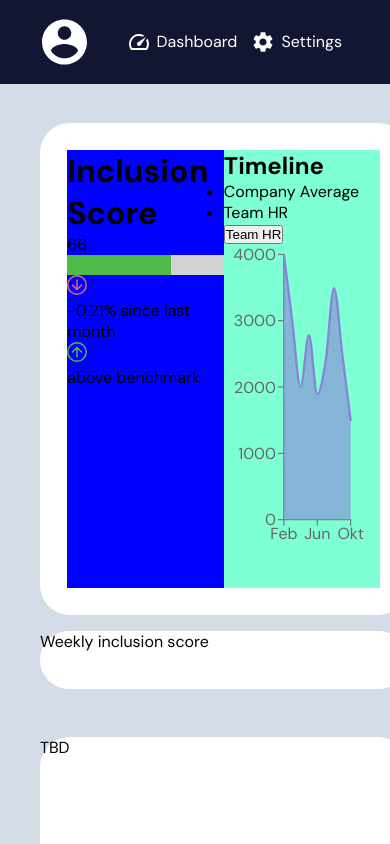
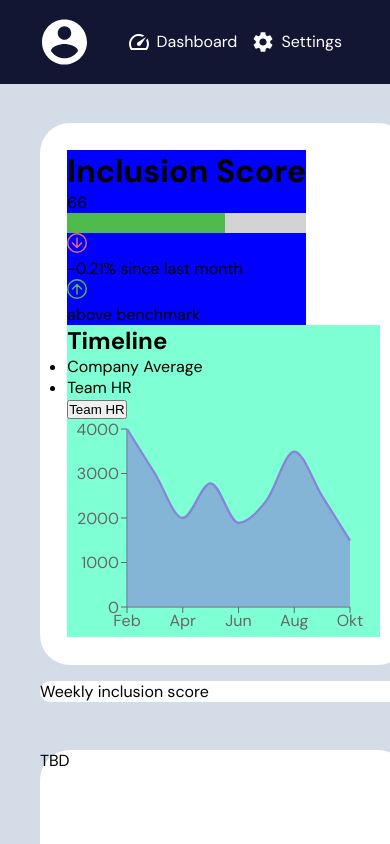
Before and after one commit to JTKsson/jolint-dashboard, a Next.js app: page / in a window 390 px wide. Shown: the top 844 px of the page. Built offline with nearby package versions, Linux system fonts and the light colour scheme.

Commit message:
Add initial styling w/ media query

```diff
--- a/src/app/components/InclusionScoreCard/inclusionScoreCard.module.css
+++ b/src/app/components/InclusionScoreCard/inclusionScoreCard.module.css
@@ -1,6 +1,6 @@
 .main {
   display: grid;
-  grid-template-columns: 1fr 1fr;
+  grid-template-columns: 3fr 4fr;
   height: 100%;
   padding: 1.7rem;
 }
@@ -13,6 +13,7 @@
 
 .rightContainer {
   background-color: aquamarine;
+  width: 100%;
 }
 
 .progressBar {
@@ -25,3 +26,10 @@
   background-color: var(--c-green);
   height: 100%;
 }
+
+@media (max-width: 768px) {
+  .main {
+    display: flex;
+    flex-wrap: wrap;
+  }
+}
```
